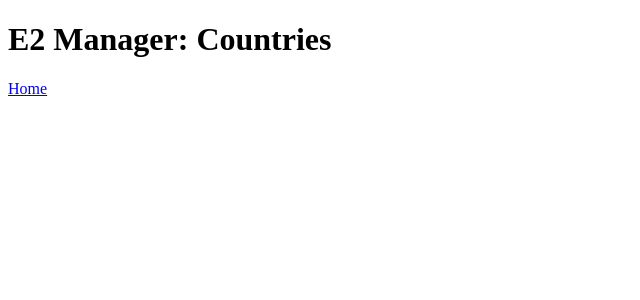
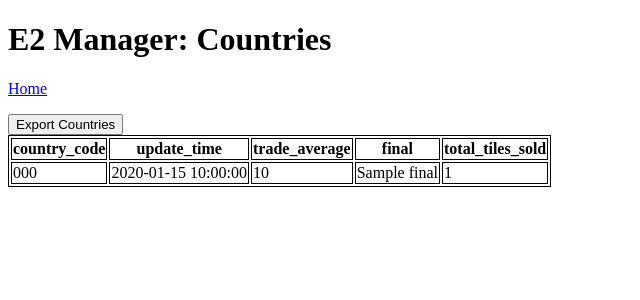
Before and after one commit to 10pow6/Earth2_Tools, a Flask app: page /countries in a window 1280 px wide. Shown: the top 300 px of the page, without its empty margins (0-640 px from the left). Run offline with Flask 2, Linux system fonts and the light colour scheme; a database or web service that is not in the repository returns one stand-in record (values such as "Sample title"); data that the repository does not hold is empty.

Commit message:
functionality of countries load & export added in

```diff
--- a/e2_manager/ui/app.py
+++ b/e2_manager/ui/app.py
@@ -1,11 +1,30 @@
-from flask import Flask, render_template
+from flask import Flask, render_template, request
+import requests
+import json
+
+import csv
+
+from string import Template
+from datetime import datetime
 
 app = Flask(__name__)
+BACKEND_API="http://localhost:8000/"
+
+db_json_payload = """
+    {
+        "country_code": "$COUNTRY_CODE",
+        "update_time": "$UPDATE_TIME",
+        "trade_average": $TRADE_AVG,
+        "final": $FINAL,
+        "total_tiles_sold": $TOTAL_TILES_SOLD
+    }
+"""
 
 
 @app.route('/')
 def index():
     return render_template('index.html')
+
 
 @app.route('/manage')
 def manage():
@@ -13,4 +32,45 @@ def manage():
 
 @app.route('/countries')
 def countries():
-    return render_template('countries.html')
+    r = requests.get(BACKEND_API+"countries/db?skip=0&limit=400")
+
+    return render_template('countries.html',country_data=r.json())
+
+@app.route('/countries_export',methods = ['GET', 'POST'])
+def countries_export():
+    with open('ui_exports//countries.csv', 'w', newline='') as csvfile:
+        spamwriter = csv.writer(csvfile, delimiter=',',
+                            quotechar='"', quoting=csv.QUOTE_MINIMAL)
+
+
+        spamwriter.writerow( [ "country_code", "update_time", "trade_average", "final", "total_tiles_sold" ] )
+        for country_row in request.json:
+            spamwriter.writerow( [ country_row["country_code"], country_row["update_time"], country_row["trade_average"], country_row["final"], country_row["total_tiles_sold"] ] )
+
+    return render_template('countries_export.html')
+
+
+@app.route('/countries_load_all', methods = ['GET', 'POST'])
+def countries_load_all():
+    #### TODO:  full country list to go here.  make 2-4 calls with a delay to api to be kind to E2 servers :P
+    country_list = ["US","NU"]
+    query_param = "?"
+
+    for country in country_list:
+        query_param += "c=" + country + "&"
+    query_param = query_param[:-1]
+
+    print("TRYING: " + BACKEND_API+"countries/e2" + query_param)
+    status_codes = []
+    r = requests.get(BACKEND_API+"countries/e2" + query_param)
+    payload = r.json()["data"]["getTilePrices"]
+    status_codes.append(r.status_code)
+
+    cur_time = datetime.now().strftime("%Y-%m-%dT%H:%M:%S.%f")[:-3]+"Z"
+    for country in payload:
+        country_payload = Template(db_json_payload).substitute(COUNTRY_CODE=country["countryCode"],UPDATE_TIME=cur_time,TRADE_AVG=country["tradeAverage"],FINAL=country["final"],TOTAL_TILES_SOLD=country["totalTilesSold"])
+        r = requests.post(BACKEND_API+"countries/db", json=json.loads(country_payload) )
+        status_codes.append(r.status_code)
+
+
+    return render_template('countries_load_all.html',status_codes=status_codes)
--- a/e2_manager/ui/templates/countries.html
+++ b/e2_manager/ui/templates/countries.html
@@ -3,11 +3,64 @@
 <head>
     <meta charset="UTF-8">
     <title>E2 Manager</title>
+    <style>
+        table, th, td {
+          border: 1px solid black;
+        }
+    </style>
+    <script src="https://ajax.googleapis.com/ajax/libs/jquery/3.5.1/jquery.min.js"></script>
 </head>
 <body>
    <h1>E2 Manager: Countries</h1>
    <p>
     <a href="/">Home</a><br>
    </p>
+
+   <input type="button" id="export_countries" value="Export Countries"><div id="export_countries_status"></div>
+
+   <table>
+        <tr>
+            <th>country_code</th>
+            <th>update_time</th>
+            <th>trade_average</th>
+            <th>final</th>
+            <th>total_tiles_sold</th>
+        </tr>
+            {% for country in country_data %}
+                <tr>
+                    <td>{{ country["country_code"] }}</td>
+                    <td>{{ country["update_time"] }}</td>
+                    <td>{{ country["trade_average"] }}</td>
+                    <td>{{ country["final"] }}</td>
+                    <td>{{ country["total_tiles_sold"] }}</td>
+                </tr>
+            {% endfor %}
+   </table>
+
+
 </body>
+
+<script>
+    $(document).ready( function() {
+        $('#export_countries').click(function() {
+            $('#export_countries_status').html("<b>PLEASE WAIT, EXPORTING</b>");
+
+            $.ajax({
+                type: "POST",
+                url: "{{ url_for('countries_export') }}",
+                data: JSON.stringify( {{ country_data|tojson|safe }} ),
+                success: function () {
+                    $('#export_countries_status').html("<b>DONE</b>");
+                },
+                failure: function () {
+                    $('#export_countries_status').html("<b>FAILED</b>");
+                },
+                dataType: "json",
+                contentType: "application/json; charset=utf-8"
+            });
+        });
+    });
+</script>
+
+
 </html>
--- /dev/null
+++ b/e2_manager/ui/templates/countries_export.html
@@ -0,0 +1,3 @@
+{
+    "success": "yes"
+}
```
Also changed, not shown: e2_manager/ui/templates/countries_load_all.html (added, +9 -0 lines), e2_manager/ui/templates/manage.html (+7 -4 lines).
